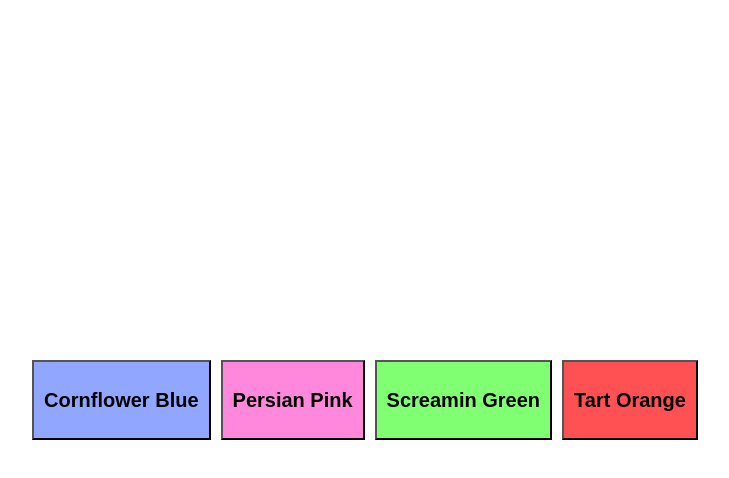
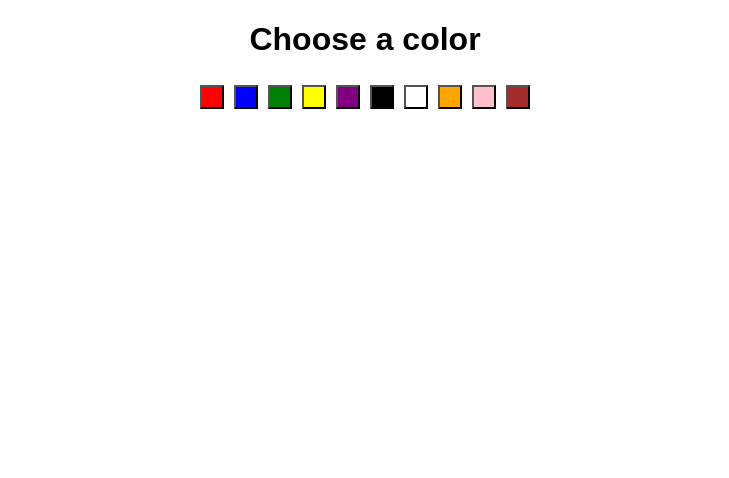
Before and after one commit to OmarMWarraich/react-code-challenges, a React (Create React App) app: page / in a window 1280 px wide. Shown: the top 478 px of the page, without its empty margins (275-1004 px from the left). Built offline with nearby package versions, Linux system fonts and the light colour scheme.

Commit message:
feat: PixelArt-Starter Code

```diff
--- /dev/null
+++ b/src/08-pixel-art/PixelArt.js
@@ -0,0 +1,36 @@
+import React from 'react';
+
+const ColorPicker = () => {
+    const colors = ['red', 'blue', 'green', 'yellow', 'purple', 'black', 'white', 'orange', 'pink', 'brown'];
+    return (
+        <div>
+            <h1>Choose a color</h1>
+            {colors.map(color=> <button key={colors} style={{ backgroundColor: color }} />)}
+
+        </div>
+    )
+}
+
+function Pixel () {
+    return
+        <div style={{ height: '20px', width: '20px', backgroundColor: 'lightGrey', margin: '1px' }} />
+}
+
+function Pixels () {
+    const pixels = [];
+    for (let i = 0; i < 100; i++) pixels.push(<Pixel key={i} />);
+    return (
+        <div style={{ display: 'grid', gridTemplateColumns: 'repeat(10, 1fr)', width: '210px', margin: '0 auto' }}>
+            {pixels}
+        </div>
+    )
+}
+
+export default function PixelArt () {
+    return (
+        <div>
+            <ColorPicker />
+            <Pixels />
+        </div>
+    )
+}
--- a/src/App.js
+++ b/src/App.js
@@ -1,10 +1,10 @@
 import './App.css'
-import ColorPicker from './07-color-picker/ColorPicker'
+import PixelArt from './08-pixel-art/PixelArt'
 
 function App () {
   return (
     <div className='App'>
-      <ColorPicker />
+      <PixelArt />
     </div>
   )
 }
```
